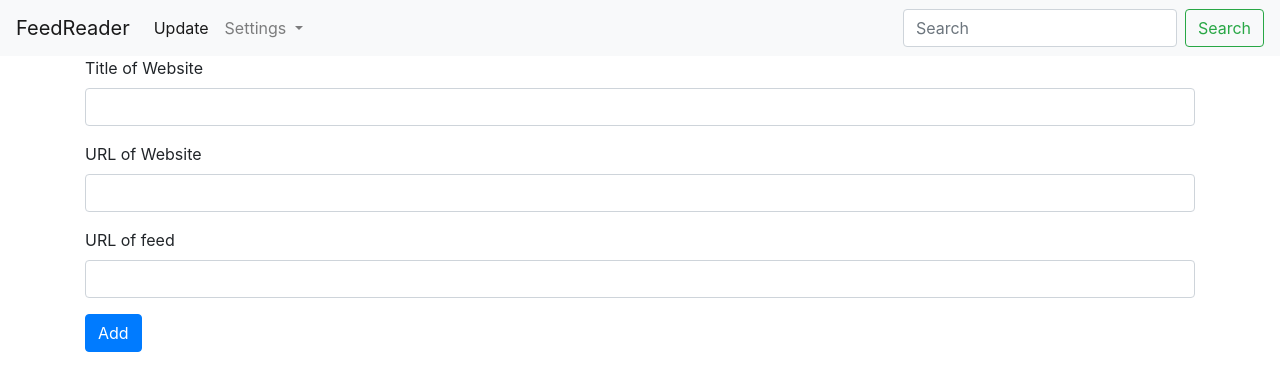
After one commit to hk03ne/rss_scraper, a Flask app: page /feeds/add in a window 1280 px wide. The commit adds this page. Shown: the top 391 px of the page. Run offline with Flask 2, Linux system fonts and the light colour scheme; some libraries are stand-ins or nearby versions.

Commit message:
Implement feed addition functionality

```diff
--- a/app.py
+++ b/app.py
@@ -101,5 +101,16 @@ def manage_feeds():
 
     return render_template('feeds.html', feeds=feeds)
 
+@app.route('/feeds/add', methods=["GET", "POST"])
+def add_feeds():
+    if request.method == "GET":
+        return render_template('add_feed.html')
+    else:
+        cursor = g.db.cursor()
+        cursor.execute('insert into feeds (site_title, site_url, feed_url) values (%s, %s, %s)',
+            (request.form["site_title"], request.form["site_url"], request.form["feed_url"]))
+        g.db.commit()
+        return manage_feeds()
+
 if __name__ == '__main__':
     app.run(debug=True, host='0.0.0.0')
--- /dev/null
+++ b/templates/add_feed.html
@@ -0,0 +1,20 @@
+{% extends "layout.html" %}
+{% block body %}
+    <div class="container">
+        <form method="post">
+            <div class="form-group">
+                <label for="inputTitle">Title of Website</label>
+                <input type="text" class="form-control" id="inputTitle" name="site_title">
+            </div>
+            <div class="form-group">
+                <label for="inputSiteURL">URL of Website</label>
+                <input type="text" class="form-control" id="inputSiteURL" name="site_url">
+            </div>
+            <div class="form-group">
+                <label for="inputFeedURL">URL of feed</label>
+                <input type="text" class="form-control" id="inputFeedURL" name="feed_url">
+            </div>
+            <button type="submit" class="btn btn-primary">Add</button>
+        </form>
+    </div>
+{% endblock %}
--- a/templates/layout.html
+++ b/templates/layout.html
@@ -32,6 +32,7 @@
                     </a>
                     <div class="dropdown-menu" aria-labelledby="navbarDropdown">
                         <a class="dropdown-item" href="/feeds">Manage feeds</a>
+                        <a class="dropdown-item" href="/feeds/add">Add feed</a>
                     </div>
                 </li>
             </ul>
```
